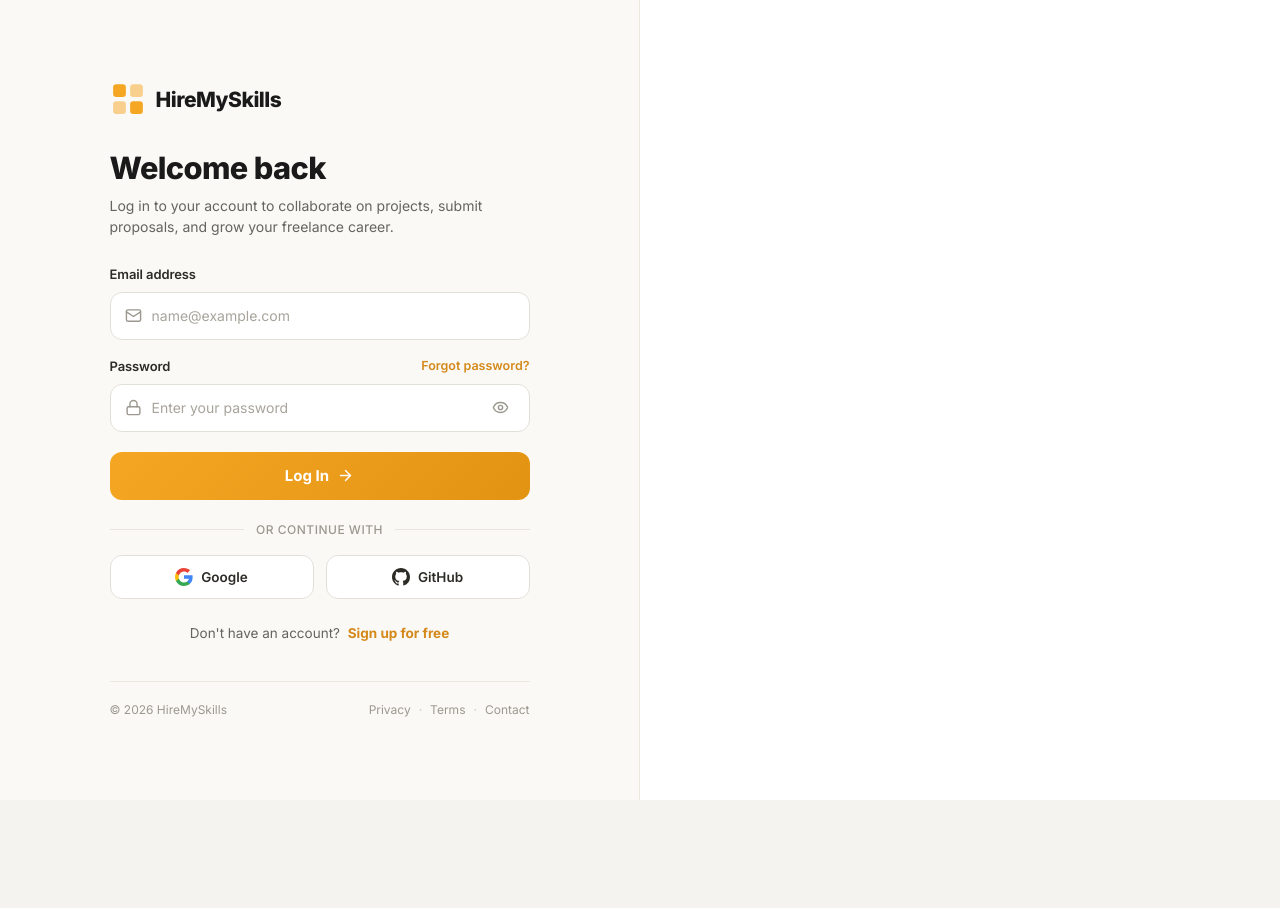
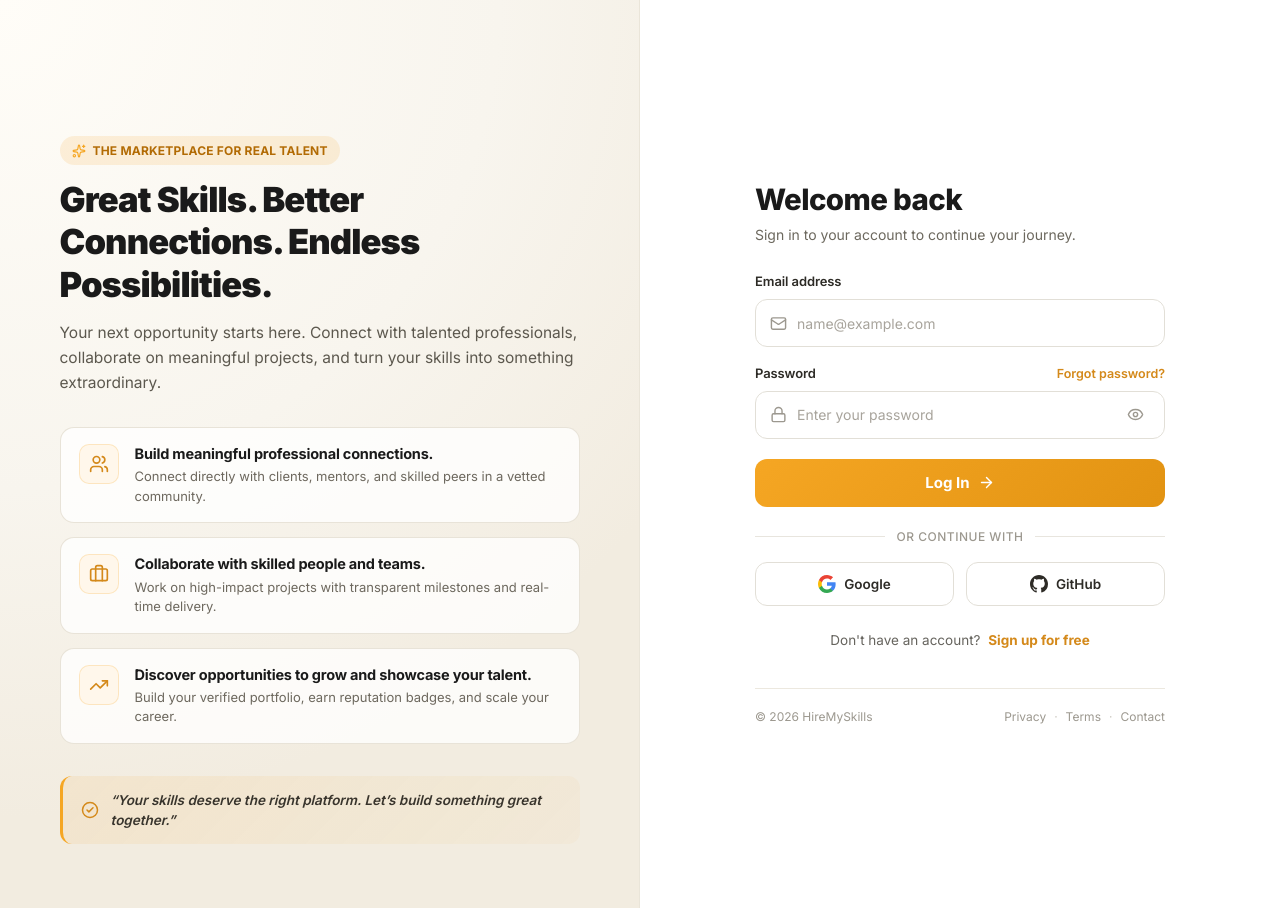
Before and after one commit to Garv00889/Hire-My-Skills, a React (Vite) app in the folder client/: page /login in a window 1280 px wide. Before the commit the page ends 800 px from the top, so only its background shows below. Built offline with nearby package versions, Linux system fonts and the light colour scheme; no server answers.

Commit message:
feat(auth): add trust-focused split-screen login page with brand highlights on left and login form on right

```diff
--- a/client/src/pages/LoginPage.css
+++ b/client/src/pages/LoginPage.css
@@ -1,5 +1,5 @@
 /* ====================================================
-   LoginPage.css — Modern Split-Screen Minimalist Layout
+   LoginPage.css — Modern Split-Screen Trust-Focused Layout
    ==================================================== */
 
 .login-split-page {
@@ -12,86 +12,255 @@
   box-sizing: border-box;
 }
 
-/* ─── Left Section: Login Form & Platform Identity ─── */
+/* ───────────────────────────────────────────────────
+   Left Section: Brand Messaging, Trust & Value Props
+   ─────────────────────────────────────────────────── */
 .login-left-section {
   flex: 1 1 50%;
   min-width: 0;
   min-height: 100vh;
-  background: #FAF9F6;
-  border-right: 1px solid #ECE8DF;
+  background: radial-gradient(130% 90% at 0% 0%, #FFFDF8 0%, #F8F5EE 60%, #F2ECE0 100%);
+  border-right: 1px solid #EAE5D9;
   display: flex;
   flex-direction: column;
   justify-content: center;
   align-items: center;
-  padding: 48px 40px;
+  padding: 64px 56px;
   box-sizing: border-box;
   position: relative;
   z-index: 2;
 }
 
-.login-form-container {
+.login-brand-wrapper {
   width: 100%;
-  max-width: 420px;
+  max-width: 520px;
+  display: flex;
+  flex-direction: column;
+  gap: 32px;
+  box-sizing: border-box;
+}
+
+/* ─── Brand Logo ─── */
+.brand-header-block {
+  display: flex;
+  align-items: center;
+}
+
+.brand-logo-link {
+  display: inline-flex;
+  align-items: center;
+  gap: 12px;
+  text-decoration: none;
+  transition: opacity 0.2s ease, transform 0.2s ease;
+}
+
+.brand-logo-link:hover {
+  opacity: 0.92;
+  transform: translateY(-1px);
+}
+
+.brand-logo-badge {
+  width: 40px;
+  height: 40px;
+  display: flex;
+  align-items: center;
+  justify-content: center;
+  border-radius: 10px;
+  background: rgba(245, 166, 35, 0.12);
+}
+
+.brand-logo-name {
+  font-size: 22px;
+  font-weight: 800;
+  letter-spacing: -0.5px;
+  color: #1A1A1A;
+}
+
+/* ─── Headline & Supporting Text ─── */
+.brand-statement-block {
+  display: flex;
+  flex-direction: column;
+  gap: 14px;
+}
+
+.statement-pill {
+  display: inline-flex;
+  align-items: center;
+  gap: 7px;
+  align-self: flex-start;
+  padding: 5px 12px;
+  border-radius: 999px;
+  background: rgba(245, 166, 35, 0.14);
+  color: #B26B04;
+  font-size: 12px;
+  font-weight: 700;
+  letter-spacing: 0.2px;
+  text-transform: uppercase;
+}
+
+.statement-pill-icon {
+  color: #F5A623;
+}
+
+.brand-hero-headline {
+  font-size: clamp(28px, 2.7vw, 38px);
+  font-weight: 850;
+  color: #1A1A1A;
+  letter-spacing: -0.9px;
+  line-height: 1.22;
+  margin: 0;
+}
+
+.brand-hero-description {
+  font-size: 15.5px;
+  color: #5C584E;
+  line-height: 1.62;
+  margin: 0;
+  font-weight: 400;
+}
+
+/* ─── Trust and Collaboration Highlights ─── */
+.trust-highlights-list {
+  display: flex;
+  flex-direction: column;
+  gap: 14px;
+}
+
+.trust-highlight-card {
+  display: flex;
+  align-items: flex-start;
+  gap: 16px;
+  padding: 16px 18px;
+  background: rgba(255, 255, 255, 0.78);
+  backdrop-filter: blur(8px);
+  border: 1px solid rgba(230, 224, 212, 0.9);
+  border-radius: 14px;
+  transition: transform 0.22s cubic-bezier(0.16, 1, 0.3, 1),
+              box-shadow 0.22s cubic-bezier(0.16, 1, 0.3, 1),
+              border-color 0.22s ease;
+}
+
+.trust-highlight-card:hover {
+  transform: translateY(-2px);
+  box-shadow: 0 8px 22px rgba(26, 26, 26, 0.05);
+  border-color: rgba(245, 166, 35, 0.45);
+  background: #FFFFFF;
+}
+
+.trust-icon-box {
+  width: 40px;
+  height: 40px;
+  border-radius: 10px;
+  background: #FFF7EB;
+  color: #D4891A;
+  display: flex;
+  align-items: center;
+  justify-content: center;
+  flex-shrink: 0;
+  border: 1px solid rgba(245, 166, 35, 0.22);
+}
+
+.trust-highlight-content {
+  display: flex;
+  flex-direction: column;
+  gap: 3px;
+}
+
+.trust-highlight-title {
+  font-size: 14.5px;
+  font-weight: 700;
+  color: #1A1A1A;
+  line-height: 1.4;
+  letter-spacing: -0.2px;
+}
+
+.trust-highlight-desc {
+  font-size: 13px;
+  color: #6D685E;
+  line-height: 1.5;
+}
+
+/* ─── Bottom Tagline Card ─── */
+.bottom-tagline-card {
+  display: flex;
+  align-items: center;
+  gap: 12px;
+  padding: 14px 18px;
+  border-radius: 12px;
+  background: linear-gradient(135deg, rgba(245, 166, 35, 0.10) 0%, rgba(245, 166, 35, 0.04) 100%);
+  border-left: 3.5px solid #F5A623;
+}
+
+.tagline-spark-icon {
+  color: #D4891A;
+  flex-shrink: 0;
+  display: flex;
+  align-items: center;
+}
+
+.bottom-tagline-text {
+  font-size: 13.5px;
+  font-weight: 600;
+  color: #38342C;
+  line-height: 1.5;
+  margin: 0;
+  font-style: italic;
+}
+
+/* ───────────────────────────────────────────────────
+   Right Section: Plain White, Distraction-Free Form
+   ─────────────────────────────────────────────────── */
+.login-right-section {
+  flex: 1 1 50%;
+  min-width: 0;
+  min-height: 100vh;
+  background: #FFFFFF;
+  display: flex;
+  flex-direction: column;
+  justify-content: center;
+  align-items: center;
+  padding: 56px 48px;
+  box-sizing: border-box;
+  position: relative;
+  z-index: 2;
+}
+
+.login-form-wrapper {
+  width: 100%;
+  max-width: 410px;
   display: flex;
   flex-direction: column;
   box-sizing: border-box;
 }
 
-/* ─── Brand Logo ─── */
-.login-brand-header {
-  margin-bottom: 26px;
+/* Mobile brand logo header inside form container (hidden on desktop) */
+.mobile-brand-row {
+  display: none;
+  margin-bottom: 24px;
 }
 
-.brand-link {
-  display: inline-flex;
-  align-items: center;
-  gap: 10px;
-  text-decoration: none;
-  transition: opacity 0.2s ease;
-}
-
-.brand-link:hover {
-  opacity: 0.9;
-}
-
-.brand-logo-icon {
-  width: 36px;
-  height: 36px;
-  display: flex;
-  align-items: center;
-  justify-content: center;
-}
-
-.brand-logo-text {
-  font-size: 21px;
-  font-weight: 800;
-  letter-spacing: -0.5px;
-  color: #1A1A1A;
-}
-
-/* ─── Headings ─── */
-.login-headline-group {
+.login-form-header {
   margin-bottom: 26px;
   text-align: left;
 }
 
-.login-heading {
-  font-size: clamp(26px, 2.4vw, 32px);
+.login-form-title {
+  font-size: clamp(26px, 2.3vw, 30px);
   font-weight: 800;
   color: #1A1A1A;
   letter-spacing: -0.6px;
-  line-height: 1.2;
-  margin-bottom: 8px;
+  line-height: 1.22;
+  margin: 0 0 6px 0;
 }
 
-.login-subheading {
+.login-form-subtitle {
   font-size: 14px;
-  color: #66645E;
-  line-height: 1.55;
+  color: #6C685E;
+  line-height: 1.5;
   margin: 0;
 }
 
-/* ─── Login Form ─── */
+/* ─── Login Form Fields ─── */
 .login-main-form {
   display: flex;
   flex-direction: column;
@@ -257,7 +426,7 @@
   }
 }
 
-/* ─── Divider ─── */
+/* ─── Social Divider ─── */
 .auth-divider {
   display: flex;
   align-items: center;
@@ -367,14 +536,9 @@
   color: #C8C4BC;
 }
 
-/* ─── Right Section: Plain White, Clean & Uncluttered ─── */
-.login-right-section {
-  flex: 1 1 50%;
-  min-height: 100vh;
-  background: #FFFFFF;
-}
-
-/* ─── Progressive Staggered Fade-Up Animations ─── */
+/* ───────────────────────────────────────────────────
+   Progressive Staggered Fade-Up Animations
+   ─────────────────────────────────────────────────── */
 @keyframes loginFadeUp {
   0% {
     opacity: 0;
@@ -391,102 +555,141 @@
 }
 
 .anim-stagger-2 {
-  animation: loginFadeUp 0.52s cubic-bezier(0.16, 1, 0.3, 1) 0.10s both;
+  animation: loginFadeUp 0.52s cubic-bezier(0.16, 1, 0.3, 1) 0.11s both;
 }
 
 .anim-stagger-3 {
-  animation: loginFadeUp 0.52s cubic-bezier(0.16, 1, 0.3, 1) 0.16s both;
+  animation: loginFadeUp 0.52s cubic-bezier(0.16, 1, 0.3, 1) 0.18s both;
 }
 
 .anim-stagger-4 {
-  animation: loginFadeUp 0.52s cubic-bezier(0.16, 1, 0.3, 1) 0.22s both;
+  animation: loginFadeUp 0.52s cubic-bezier(0.16, 1, 0.3, 1) 0.25s both;
 }
 
 .anim-stagger-5 {
-  animation: loginFadeUp 0.52s cubic-bezier(0.16, 1, 0.3, 1) 0.28s both;
+  animation: loginFadeUp 0.52s cubic-bezier(0.16, 1, 0.3, 1) 0.32s both;
 }
 
 .anim-stagger-6 {
-  animation: loginFadeUp 0.52s cubic-bezier(0.16, 1, 0.3, 1) 0.34s both;
+  animation: loginFadeUp 0.52s cubic-bezier(0.16, 1, 0.3, 1) 0.38s both;
 }
 
-.anim-stagger-7 {
-  animation: loginFadeUp 0.52s cubic-bezier(0.16, 1, 0.3, 1) 0.40s both;
-}
-
-/* Accessibility: Respect Reduced Motion Preferences */
+/* Respect Reduced Motion Preferences */
 @media (prefers-reduced-motion: reduce) {
   .anim-stagger-1,
   .anim-stagger-2,
   .anim-stagger-3,
   .anim-stagger-4,
   .anim-stagger-5,
-  .anim-stagger-6,
-  .anim-stagger-7 {
+  .anim-stagger-6 {
     animation: none !important;
     opacity: 1 !important;
     transform: none !important;
   }
   .submit-login-btn,
-  .oauth-action-btn {
+  .oauth-action-btn,
+  .trust-highlight-card {
     transition: none !important;
   }
 }
 
-/* ================= Responsive Breakpoints ================= */
+/* ───────────────────────────────────────────────────
+   Responsive Breakpoints
+   ─────────────────────────────────────────────────── */
 
-@media (max-width: 1024px) {
+@media (max-width: 1100px) {
   .login-left-section {
-    flex: 1 1 54%;
-    padding: 40px 32px;
+    padding: 48px 36px;
   }
   .login-right-section {
-    flex: 1 1 46%;
+    padding: 48px 36px;
+  }
+  .brand-hero-headline {
+    font-size: 30px;
   }
 }
 
-@media (max-width: 860px) {
+@media (max-width: 900px) {
   .login-split-page {
-    background: #FAF9F6;
+    flex-direction: column;
   }
 
+  /* On mobile/tablet, PRIORITIZE the login form at the top */
   .login-right-section {
-    display: none;
+    order: 1;
+    flex: none;
+    width: 100%;
+    min-height: auto;
+    padding: 48px 24px 36px;
+    background: #FFFFFF;
   }
 
-  .login-left-section {
-    flex: 1 1 100%;
-    border-right: none;
-    padding: 48px 24px 36px;
-    min-height: 100vh;
+  .mobile-brand-row {
+    display: flex;
+    justify-content: center;
   }
 
-  .login-form-container {
+  .login-form-wrapper {
     max-width: 420px;
     margin: 0 auto;
+  }
+
+  /* Brand and trust section sits below the login form */
+  .login-left-section {
+    order: 2;
+    flex: none;
+    width: 100%;
+    min-height: auto;
+    border-right: none;
+    border-top: 1px solid #EAE5D9;
+    padding: 48px 24px 44px;
+    background: #FAF8F2;
+  }
+
+  .login-brand-wrapper {
+    max-width: 420px;
+    margin: 0 auto;
+    gap: 24px;
+  }
+
+  /* Hide the redundant left brand header on mobile since the mobile-brand-row exists */
+  .login-left-section .brand-header-block {
+    display: none;
   }
 }
 
 @media (max-width: 480px) {
-  .login-left-section {
+  .login-right-section {
     padding: 32px 18px 24px;
-    justify-content: flex-start;
   }
 
-  .login-brand-header {
-    margin-bottom: 20px;
+  .login-left-section {
+    padding: 32px 18px 36px;
   }
 
-  .login-headline-group {
-    margin-bottom: 22px;
-  }
-
-  .login-heading {
+  .login-form-title {
     font-size: 24px;
   }
 
-  .login-subheading {
+  .brand-hero-headline {
+    font-size: 24px;
+  }
+
+  .brand-hero-description {
+    font-size: 14px;
+  }
+
+  .trust-highlight-card {
+    padding: 14px 14px;
+    gap: 12px;
+  }
+
+  .trust-highlight-title {
     font-size: 13.5px;
+  }
+
+  .trust-highlight-desc {
+    font-size: 12.5px;
   }
 
   .input-container {
@@ -507,7 +710,7 @@
     flex-direction: column;
     gap: 8px;
     text-align: center;
-    margin-top: 32px;
+    margin-top: 28px;
   }
 }
 
--- a/client/src/pages/LoginPage.jsx
+++ b/client/src/pages/LoginPage.jsx
@@ -1,6 +1,6 @@
 import { useState, useEffect } from 'react';
 import { Link, useNavigate, useLocation } from 'react-router-dom';
-import { Eye, EyeOff, Mail, Lock, ArrowRight } from 'lucide-react';
+import { Eye, EyeOff, Mail, Lock, ArrowRight, Users, Briefcase, TrendingUp, Sparkles, CheckCircle2 } from 'lucide-react';
 import { loginUser, getMeWithToken } from '../services/api';
 import { useAuth } from '../context/AuthContext';
 import toast from 'react-hot-toast';
@@ -98,13 +98,13 @@ const LoginPage = () => {
 
   return (
     <div className="login-split-page">
-      {/* ─── Left Section: Login Form & Platform Identity ─── */}
-      <section className="login-left-section">
-        <div className="login-form-container">
-          {/* Brand Logo */}
-          <div className="login-brand-header anim-stagger-1">
-            <Link to="/" className="brand-link" aria-label="HireMySkills Home">
-              <div className="brand-logo-icon">
+      {/* ─── Left Section: Brand Messaging, Trust & Value Propositions ─── */}
+      <section className="login-left-section" aria-label="Brand Overview and Values">
+        <div className="login-brand-wrapper">
+          {/* Brand Logo Header */}
+          <div className="brand-header-block anim-stagger-1">
+            <Link to="/" className="brand-logo-link" aria-label="HireMySkills Home">
+              <div className="brand-logo-badge">
                 <svg width="34" height="34" viewBox="0 0 32 32" fill="none">
                   <rect x="2" y="2" width="12" height="12" rx="3" fill="#F5A623" />
                   <rect x="18" y="2" width="12" height="12" rx="3" fill="#F5A623" opacity="0.5" />
@@ -112,22 +112,99 @@ const LoginPage = () => {
                   <rect x="18" y="18" width="12" height="12" rx="3" fill="#F5A623" />
                 </svg>
               </div>
-              <span className="brand-logo-text">HireMySkills</span>
+              <span className="brand-logo-name">HireMySkills</span>
             </Link>
           </div>
 
-          {/* Heading and Subtitle */}
-          <div className="login-headline-group anim-stagger-2">
-            <h1 className="login-heading">Welcome back</h1>
-            <p className="login-subheading">
-              Log in to your account to collaborate on projects, submit proposals, and grow your freelance career.
+          {/* Headline and Supporting Description */}
+          <div className="brand-statement-block anim-stagger-2">
+            <div className="statement-pill">
+              <Sparkles size={14} className="statement-pill-icon" />
+              <span>The Marketplace for Real Talent</span>
+            </div>
+            <h1 className="brand-hero-headline">
+              Great Skills. Better Connections. Endless Possibilities.
+            </h1>
+            <p className="brand-hero-description">
+              Your next opportunity starts here. Connect with talented professionals, collaborate on meaningful projects, and turn your skills into something extraordinary.
             </p>
           </div>
 
-          {/* Login Form */}
+          {/* Trust and Collaboration Highlights */}
+          <div className="trust-highlights-list anim-stagger-3">
+            <div className="trust-highlight-card">
+              <div className="trust-icon-box">
+                <Users size={20} />
+              </div>
+              <div className="trust-highlight-content">
+                <span className="trust-highlight-title">Build meaningful professional connections.</span>
+                <span className="trust-highlight-desc">Connect directly with clients, mentors, and skilled peers in a vetted community.</span>
+              </div>
+            </div>
+
+            <div className="trust-highlight-card">
+              <div className="trust-icon-box">
+                <Briefcase size={20} />
+              </div>
+              <div className="trust-highlight-content">
+                <span className="trust-highlight-title">Collaborate with skilled people and teams.</span>
+                <span className="trust-highlight-desc">Work on high-impact projects with transparent milestones and real-time delivery.</span>
+              </div>
+            </div>
+
+            <div className="trust-highlight-card">
+              <div className="trust-icon-box">
+                <TrendingUp size={20} />
+              </div>
+              <div className="trust-highlight-content">
+                <span className="trust-highlight-title">Discover opportunities to grow and showcase your talent.</span>
+                <span className="trust-highlight-desc">Build your verified portfolio, earn reputation badges, and scale your career.</span>
+              </div>
+            </div>
+          </div>
+
+          {/* Bottom Tagline Card */}
+          <div className="bottom-tagline-card anim-stagger-4">
+            <div className="tagline-spark-icon">
+              <CheckCircle2 size={18} />
+            </div>
+            <p className="bottom-tagline-text">
+              &ldquo;Your skills deserve the right platform. Let&rsquo;s build something great together.&rdquo;
+            </p>
+          </div>
+        </div>
+      </section>
+
+      {/* ─── Right Section: Plain White, Clean & Polished Login Form ─── */}
+      <section className="login-right-section" aria-label="User Login Form">
+        <div className="login-form-wrapper">
+          {/* Mobile brand header (shown only when sections stack on small screens) */}
+          <div className="mobile-brand-row">
+            <Link to="/" className="brand-logo-link" aria-label="HireMySkills Home">
+              <div className="brand-logo-badge">
+                <svg width="28" height="28" viewBox="0 0 32 32" fill="none">
+                  <rect x="2" y="2" width="12" height="12" rx="3" fill="#F5A623" />
+                  <rect x="18" y="2" width="12" height="12" rx="3" fill="#F5A623" opacity="0.5" />
+                  <rect x="2" y="18" width="12" height="12" rx="3" fill="#F5A623" opacity="0.5" />
+                  <rect x="18" y="18" width="12" height="12" rx="3" fill="#F5A623" />
+                </svg>
+              </div>
+              <span className="brand-logo-name">HireMySkills</span>
+            </Link>
+          </div>
+
+          {/* Form Header */}
+          <div className="login-form-header anim-stagger-1">
+            <h2 className="login-form-title">Welcome back</h2>
+            <p className="login-form-subtitle">
+              Sign in to your account to continue your journey.
+            </p>
+          </div>
+
+          {/* Complete Login Form */}
           <form className="login-main-form" onSubmit={handleSubmit} noValidate>
-            {/* Email Input */}
-            <div className="field-group anim-stagger-3">
+            {/* Email Field */}
+            <div className="field-group anim-stagger-2">
               <label htmlFor="login-email" className="field-label">
                 Email address
               </label>
@@ -146,8 +223,8 @@ const LoginPage = () => {
               </div>
             </div>
 
-            {/* Password Input */}
-            <div className="field-group anim-stagger-4">
+            {/* Password Field */}
+            <div className="field-group anim-stagger-3">
               <div className="field-header-row">
                 <label htmlFor="login-password" className="field-label">
                   Password
@@ -180,7 +257,7 @@ const LoginPage = () => {
             </div>
 
             {/* Submit Button */}
-            <div className="form-submit-group anim-stagger-5">
+            <div className="form-submit-group anim-stagger-4">
               <button
                 id="login-submit"
                 type="submit"
@@ -200,12 +277,12 @@ const LoginPage = () => {
           </form>
 
           {/* Social Divider */}
-          <div className="auth-divider anim-stagger-6">
+          <div className="auth-divider anim-stagger-5">
             <span>or continue with</span>
           </div>
 
           {/* OAuth Buttons */}
-          <div className="oauth-grid anim-stagger-6">
+          <div className="oauth-grid anim-stagger-5">
             <button
               id="google-login"
               className="oauth-action-btn"
@@ -235,7 +312,7 @@ const LoginPage = () => {
           </div>
 
           {/* Sign Up Link */}
-          <div className="signup-switch-row anim-stagger-7">
+          <div className="signup-switch-row anim-stagger-6">
             <span>Don't have an account?</span>{' '}
             <Link to="/signup" state={{ from }} className="signup-switch-link">
               Sign up for free
@@ -243,7 +320,7 @@ const LoginPage = () => {
           </div>
 
           {/* Minimal Footer */}
-          <footer className="login-minimal-footer anim-stagger-7">
+          <footer className="login-minimal-footer anim-stagger-6">
             <span>© 2026 HireMySkills</span>
             <div className="footer-links-group">
               <a href="#">Privacy</a>
@@ -255,11 +332,6 @@ const LoginPage = () => {
           </footer>
         </div>
       </section>
-
-      {/* ─── Right Section: Plain White, Clean & Uncluttered ─── */}
-      <section className="login-right-section" aria-hidden="true">
-        {/* Left intentionally plain white, clean, and open */}
-      </section>
     </div>
   );
 };
```
